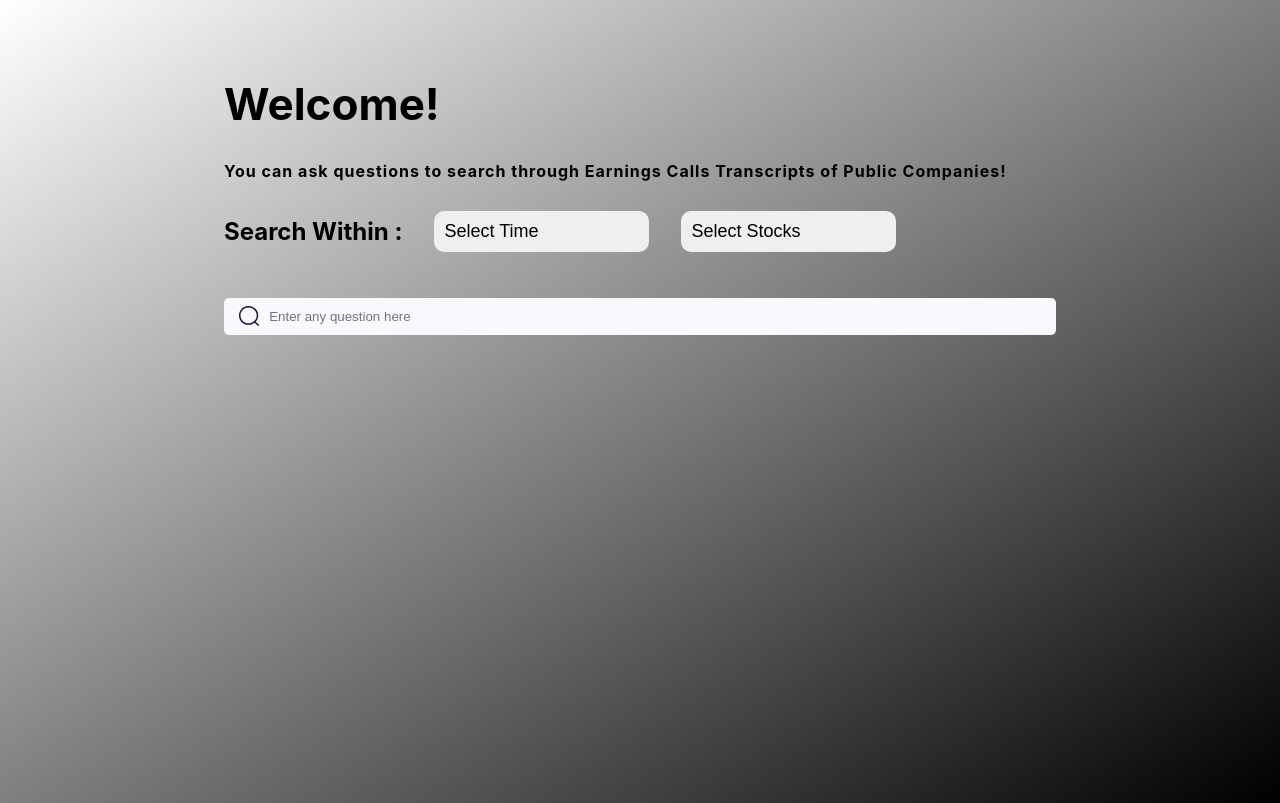
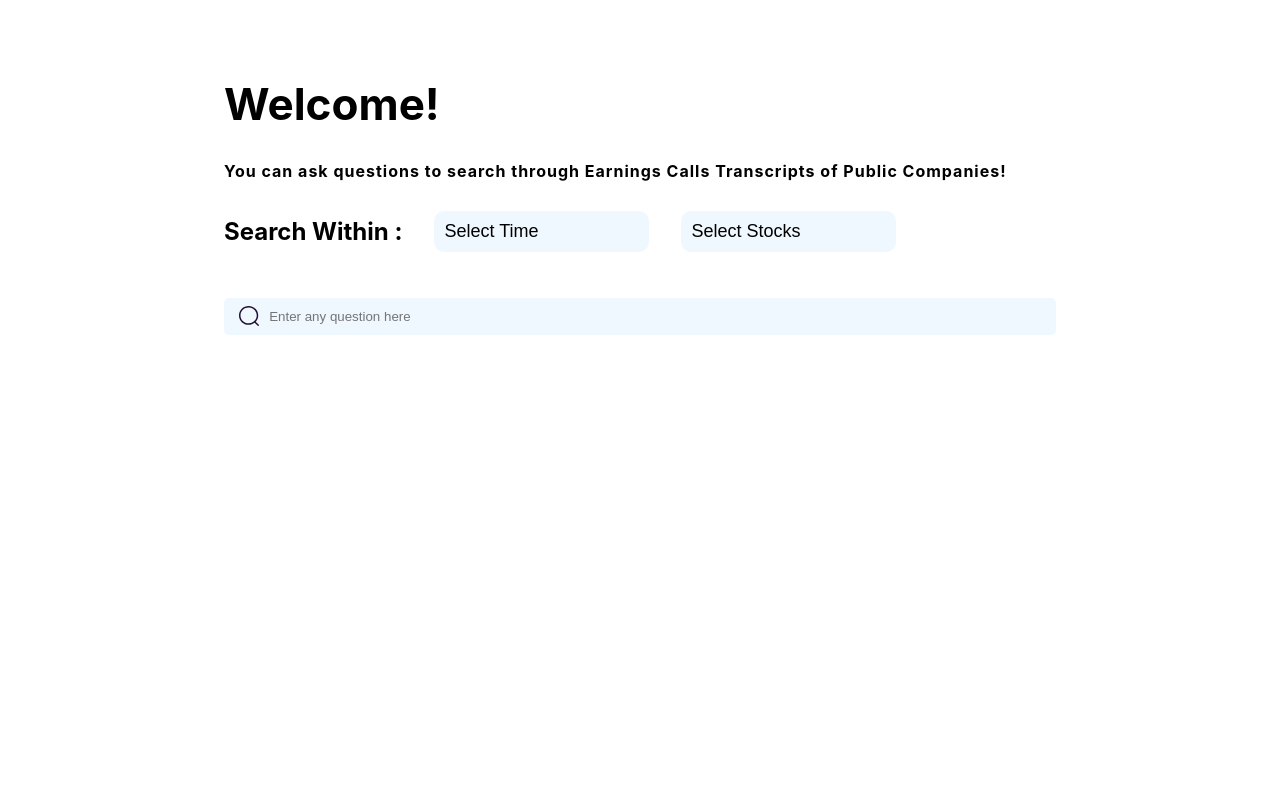
Before and after one commit to zachyo/stock-insights, a React (Create React App) app: page / in a window 1280 px wide. Built offline with nearby package versions, Linux system fonts and the light colour scheme.

Commit message:
UI update

```diff
--- a/src/App.css
+++ b/src/App.css
@@ -1,6 +1,6 @@
 .App {
   text-align: center;
-  background-image: linear-gradient(to bottom right, transparent, #000);
+  /* background-image: linear-gradient(to bottom right, transparent, #000); */
 
 }
 
--- a/src/components/filter-select/filter-select.scss
+++ b/src/components/filter-select/filter-select.scss
@@ -11,6 +11,7 @@
     font-size: 18px;
     border: none;
     z-index: 5;
+    background-color: aliceblue;
 
     // margin-right: 30px;
   }
--- a/src/components/search-bar/search-bar.scss
+++ b/src/components/search-bar/search-bar.scss
@@ -4,7 +4,7 @@
   margin-top: 2rem;
   margin-bottom: 1rem;
   position: relative;
-  background: #f8f8ff;
+  background: aliceblue;
   border-radius: 5px;
 
   input {
--- a/src/pages/homepage/homepage.component.jsx
+++ b/src/pages/homepage/homepage.component.jsx
@@ -25,7 +25,7 @@ const Homepage = () => {
     if (optionsList[option]) {
       return (
         <span key={i} onClick={() => removeOne(option)}>
-          {option} <p>&#10006;</p>
+          {option} <>&#10006;</>
         </span>
       );
     }
@@ -64,7 +64,7 @@ const Homepage = () => {
         {optionSelected}
         {num > 1 ? (
           <span onClick={removeAll}>
-            Clear All Filters <p>&#10006;</p>
+            Clear All Filters <>&#10006;</>
           </span>
         ) : (
           <></>
```
